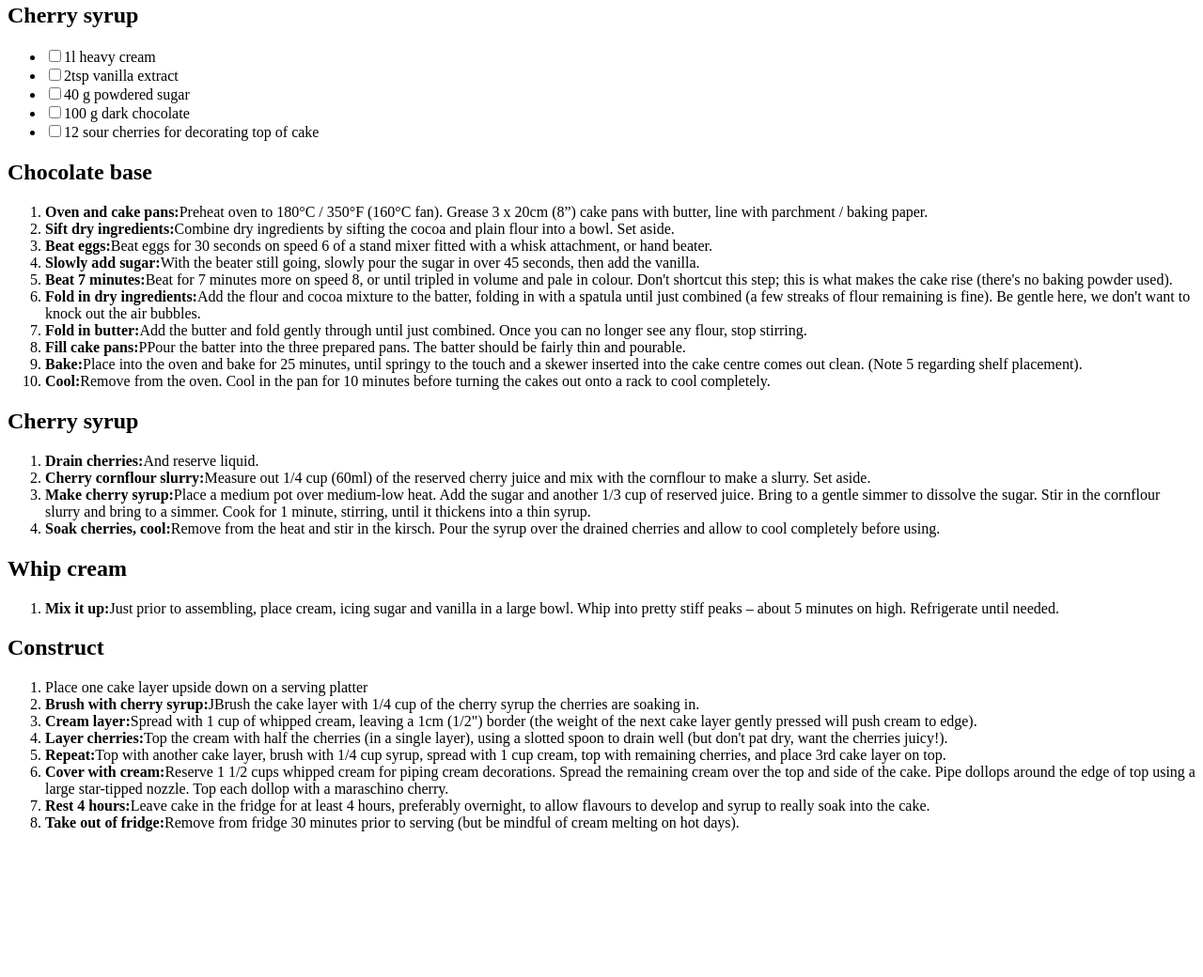
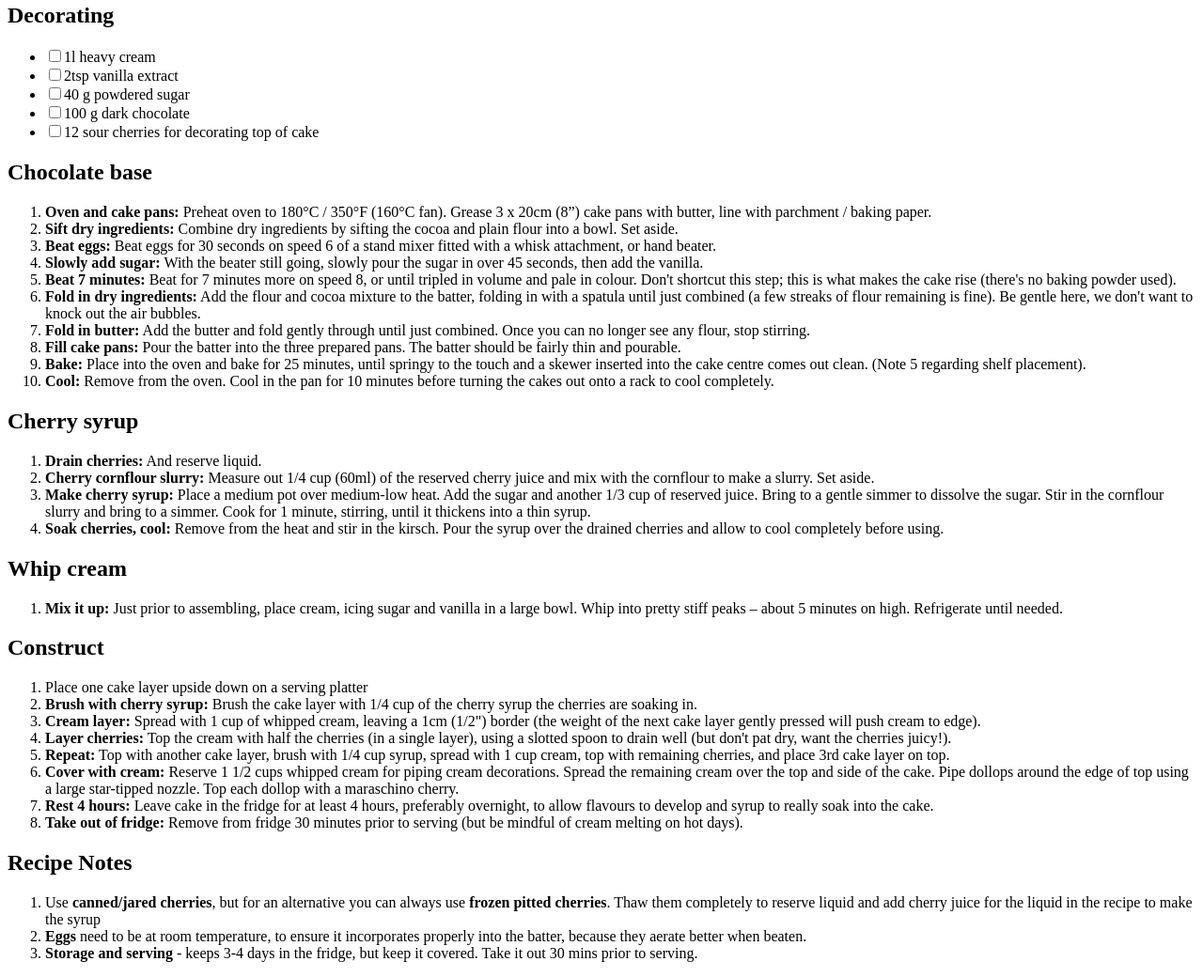
Before and after one commit to Manuela243/sweet-salty, a plain HTML site: page black-forest-cake.html in a window 1280 px wide. Shown: the part 1082-2122 px from the top of the page at 94% size. Before the commit the page ends 1983 px from the top, so only its background shows below. Drawn offline with Linux system fonts and the light colour scheme.

Commit message:
Added <strong> with other headings as well, as in the instructions part as well in ingredients part; added a list of recipe notes; going to add more pictures to make the website more accurate and visibly better looking; going to add a nutrition label as well, it is going to be under the recipe notes

```diff
--- a/black-forest-cake.html
+++ b/black-forest-cake.html
@@ -41,7 +41,7 @@ whip some good ol` cream and added chocolate base.</p>
 
 <section class="ingredient-list"> <!--Need to check if I will need to add class for CSS-->
     <div class="chocolate-base">
-    <h2>Ingredients</h2>
+    <h2><strong>Ingredients</strong></h2>
         <button>Metric</button> <!--TODO find out how to add possibilty to add cups and metric together in the same recipe-->
 
 <!--Add possibilty for input checkbox that will be able to cross over used ingredients -->
@@ -106,7 +106,7 @@ whip some good ol` cream and added chocolate base.</p>
             </li>
         </ul>
 
-    <h2 class="name-of-ingredient">Cherry syrup</h2>
+    <h2 class="name-of-ingredient">Decorating</h2>
         <ul class="no-bullets">
             <li>
                 <label class="ingredient">
@@ -137,58 +137,64 @@ whip some good ol` cream and added chocolate base.</p>
 </section>
 
 <section class="recipe-instructions">
-    <h2>Chocolate base</h2> <!--TODO Make it all uppercase in CSS-->
+    <h2><strong>Chocolate base</strong></h2> <!--TODO Make it all uppercase in CSS-->
         <ol class="instructions-chocolate-base">
-            <li><b>Oven and cake pans:</b>Preheat oven to 180°C / 350°F (160°C fan). Grease 3 x 20cm (8”) cake pans with butter, line with parchment / baking
+            <li><b>Oven and cake pans:</b> Preheat oven to 180°C / 350°F (160°C fan). Grease 3 x 20cm (8”) cake pans with butter, line with parchment / baking
     paper.</li>
-            <li><b>Sift dry ingredients:</b>Combine dry ingredients by sifting the cocoa and plain flour into a bowl. Set aside.</li>
-            <li><b>Beat eggs:</b>Beat eggs for 30 seconds on speed 6 of a stand mixer fitted with a whisk attachment, or hand beater.</li>
-            <li><b>Slowly add sugar:</b>With the beater still going, slowly pour the sugar in over 45 seconds, then add the vanilla.</li>
-            <li><b>Beat 7 minutes:</b>Beat for 7 minutes more on speed 8, or until tripled in volume and pale in colour. Don't shortcut this step; this is
+            <li><b>Sift dry ingredients:</b> Combine dry ingredients by sifting the cocoa and plain flour into a bowl. Set aside.</li>
+            <li><b>Beat eggs:</b> Beat eggs for 30 seconds on speed 6 of a stand mixer fitted with a whisk attachment, or hand beater.</li>
+            <li><b>Slowly add sugar:</b> With the beater still going, slowly pour the sugar in over 45 seconds, then add the vanilla.</li>
+            <li><b>Beat 7 minutes:</b> Beat for 7 minutes more on speed 8, or until tripled in volume and pale in colour. Don't shortcut this step; this is
     what makes the cake rise (there's no baking powder used).</li>
-            <li><b>Fold in dry ingredients:</b>Add the flour and cocoa mixture to the batter, folding in with a spatula until just combined (a few streaks of flour
+            <li><b>Fold in dry ingredients:</b> Add the flour and cocoa mixture to the batter, folding in with a spatula until just combined (a few streaks of flour
     remaining is fine). Be gentle here, we don't want to knock out the air bubbles.</li>
-            <li><b>Fold in butter:</b>Add the butter and fold gently through until just combined. Once you can no longer see any flour, stop stirring.</li>
-            <li><b>Fill cake pans:</b>PPour the batter into the three prepared pans. The batter should be fairly thin and pourable.</li>
-            <li><b>Bake:</b>Place into the oven and bake for 25 minutes, until springy to the touch and a skewer inserted into the cake centre comes
+            <li><b>Fold in butter:</b> Add the butter and fold gently through until just combined. Once you can no longer see any flour, stop stirring.</li>
+            <li><b>Fill cake pans:</b> Pour the batter into the three prepared pans. The batter should be fairly thin and pourable.</li>
+            <li><b>Bake:</b> Place into the oven and bake for 25 minutes, until springy to the touch and a skewer inserted into the cake centre comes
             out clean. (Note 5 regarding shelf placement).</li>
-            <li><b>Cool:</b>Remove from the oven. Cool in the pan for 10 minutes before turning the cakes out onto a rack to cool completely.</li>
+            <li><b>Cool:</b> Remove from the oven. Cool in the pan for 10 minutes before turning the cakes out onto a rack to cool completely.</li>
         </ol>
-    <h2>Cherry syrup</h2> <!--TODO make it all uppercase in CSS-->
+    <h2><strong>Cherry syrup</strong></h2> <!--TODO make it all uppercase in CSS-->
         <ol class="cherry-syrup">
-            <li><b>Drain cherries:</b>And reserve liquid.</li>
-            <li><b>Cherry cornflour slurry:</b>Measure out 1/4 cup (60ml) of the reserved cherry juice and mix with the cornflour to make a slurry. Set aside.</li>
-            <li><b>Make cherry syrup:</b>Place a medium pot over medium-low heat. Add the sugar and another 1/3 cup of reserved juice. Bring to a gentle simmer
+            <li><b>Drain cherries:</b> And reserve liquid.</li>
+            <li><b>Cherry cornflour slurry:</b> Measure out 1/4 cup (60ml) of the reserved cherry juice and mix with the cornflour to make a slurry. Set aside.</li>
+            <li><b>Make cherry syrup:</b> Place a medium pot over medium-low heat. Add the sugar and another 1/3 cup of reserved juice. Bring to a gentle simmer
             to dissolve the sugar. Stir in the cornflour slurry and bring to a simmer. Cook for 1 minute, stirring, until it
             thickens into a thin syrup.</li>
-            <li><b>Soak cherries, cool:</b>Remove from the heat and stir in the kirsch. Pour the syrup over the drained cherries and allow to cool completely
+            <li><b>Soak cherries, cool:</b> Remove from the heat and stir in the kirsch. Pour the syrup over the drained cherries and allow to cool completely
             before using.</li>
         </ol>
-    <h2>Whip cream</h2>
+    <h2><strong>Whip cream</strong></h2>
         <ol class="whip-cream">
-            <li><b>Mix it up:</b>Just prior to assembling, place cream, icing sugar and vanilla in a large bowl. Whip into pretty stiff peaks – about 5
+            <li><b>Mix it up:</b> Just prior to assembling, place cream, icing sugar and vanilla in a large bowl. Whip into pretty stiff peaks – about 5
             minutes on high. Refrigerate until needed.</li>
         </ol>
-    <h2>Construct</h2>
+    <h2><strong>Construct</strong></h2>
         <ol class="construct">
             <li>Place one cake layer upside down on a serving platter</li>
-            <li><b>Brush with cherry syrup:</b>JBrush the cake layer with 1/4 cup of the cherry syrup the cherries are soaking in.</li>
-            <li><b>Cream layer:</b>Spread with 1 cup of whipped cream, leaving a 1cm (1/2") border (the weight of the next cake layer gently pressed will
+            <li><b>Brush with cherry syrup:</b> Brush the cake layer with 1/4 cup of the cherry syrup the cherries are soaking in.</li>
+            <li><b>Cream layer:</b> Spread with 1 cup of whipped cream, leaving a 1cm (1/2") border (the weight of the next cake layer gently pressed will
             push cream to edge).</li>
-            <li><b>Layer cherries:</b>Top the cream with half the cherries (in a single layer), using a slotted spoon to drain well (but don't pat dry, want
+            <li><b>Layer cherries:</b> Top the cream with half the cherries (in a single layer), using a slotted spoon to drain well (but don't pat dry, want
             the cherries juicy!).</li>
-            <li><b>Repeat:</b>Top with another cake layer, brush with 1/4 cup syrup, spread with 1 cup cream, top with remaining cherries, and place
+            <li><b>Repeat:</b> Top with another cake layer, brush with 1/4 cup syrup, spread with 1 cup cream, top with remaining cherries, and place
             3rd cake layer on top.</li>
-            <li><b>Cover with cream:</b>Reserve 1 1/2 cups whipped cream for piping cream decorations. Spread the remaining cream over the top and side of the
+            <li><b>Cover with cream:</b> Reserve 1 1/2 cups whipped cream for piping cream decorations. Spread the remaining cream over the top and side of the
             cake. Pipe dollops around the edge of top using a large star-tipped nozzle. Top each dollop with a maraschino cherry.</li>
-            <li><b>Rest 4 hours:</b>Leave cake in the fridge for at least 4 hours, preferably overnight, to allow flavours to develop and syrup to really
+            <li><b>Rest 4 hours:</b> Leave cake in the fridge for at least 4 hours, preferably overnight, to allow flavours to develop and syrup to really
             soak into the cake.</li>
-            <li><b>Take out of fridge:</b>Remove from fridge 30 minutes prior to serving (but be mindful of cream melting on hot days).</li>
+            <li><b>Take out of fridge:</b> Remove from fridge 30 minutes prior to serving (but be mindful of cream melting on hot days).</li>
         </ol>
 </section>
 
 <section class="recipe-notes">
-
+    <h2><strong>Recipe Notes</strong></h2>
+        <ol class="recipe-notes-list">
+            <li>Use <b>canned/jared cherries</b>, but for an alternative you can always use <b>frozen pitted cherries</b>. Thaw them
+            completely to reserve liquid and add cherry juice for the liquid in the recipe to make the syrup</li>
+            <li><b>Eggs</b> need to be at room temperature, to ensure it incorporates properly into the batter, because they aerate better when beaten.</li>
+            <li><b>Storage and serving</b> - keeps 3-4 days in the fridge, but keep it covered. Take it out 30 mins prior to serving.</li>
+        </ol>
 </section>
 
 </body>
@@ -202,6 +208,9 @@ whip some good ol` cream and added chocolate base.</p>
 user with my webpage-->
 <!--To add a name to the list which is the <ul> I added a heading as <h> or you
     can add a paragraph <p>-->
+<!--To add semantic and to make a part of text important, even inside the heading, use <strong>,
+    not only will it bold the text, but it will make it seem important to the search engines and other tools
+    and its good for SEO and accessibility-->
 
 
 <!--TODO remove the bullets in ALL ul lists by adding this to CSS
```
